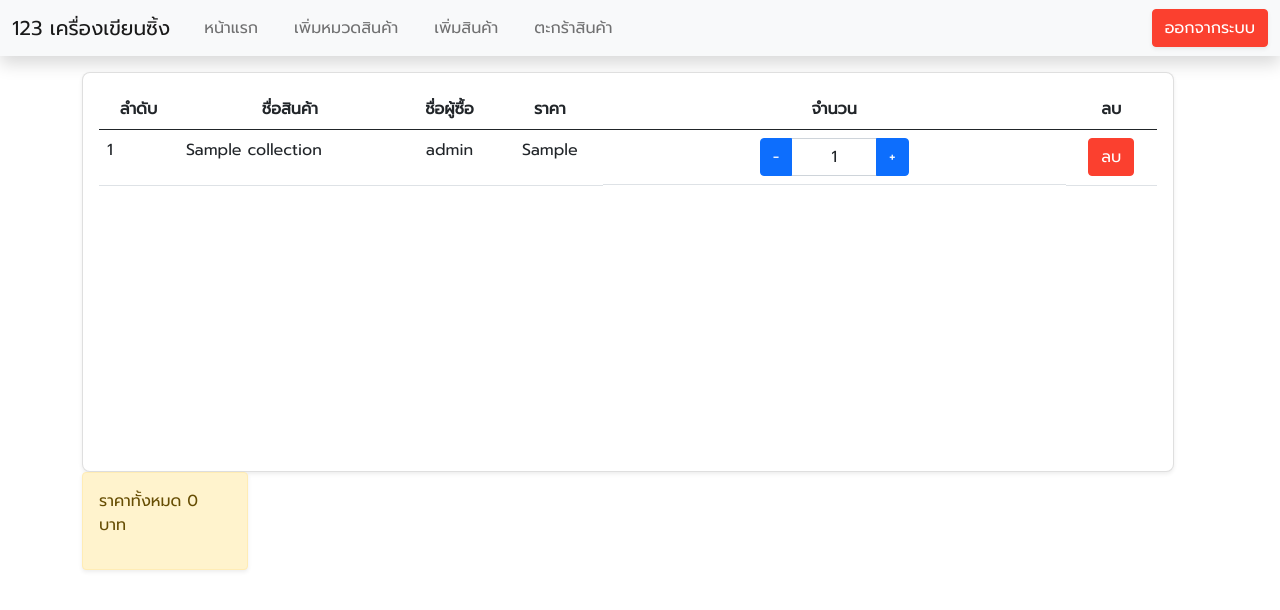
After one commit to tham9500/homework7, a PHP site: page /collection.php in a window 1280 px wide. The commit adds this page. Shown: the top 610 px of the page. Run offline with PHP 8.4, Linux system fonts and the light colour scheme; a user stored in the database is signed in; data comes from the database, SQL or seed files in the repository; tables that the repository leaves empty or names only in its code hold one stand-in row (values such as "Sample post"); some libraries are stand-ins or nearby versions.

Commit message:
[update]all

```diff
--- a/process/login.php
+++ b/process/login.php
@@ -3,12 +3,15 @@
     include "connect.php";
     $password = mysqli_real_escape_string($connect,$_POST["password"]);
     $username = mysqli_real_escape_string($connect,$_POST["username"]);
-    $sql="SELECT username,password FROM user_data WHERE username='$username'and password='$password'";
+    $sql="SELECT user_id,username,password,role FROM user_data WHERE username='$username'and password='$password'";
     $mysql_result=mysqli_query($connect,$sql);
+    $data_q = mysqli_fetch_array($mysql_result);
     if($mysql_result){
         echo "complete";
+        $_SESSION["user_id"]=$data_q["user_id"];
         $_SESSION["username"]=$username;
         $_SESSION["password"]=$password;
+        $_SESSION["role"]=$data_q["role"];
         header('location: ../../../../work7/views/home.php');
     }else{
         echo "fail";
--- a/process/uploadItem.php
+++ b/process/uploadItem.php
@@ -14,7 +14,7 @@ $cate_id = mysqli_real_escape_string($connect,$_POST["cate_id"]);
 $item_name = mysqli_real_escape_string($connect,$_POST["item_name"]);
 $item_detail = mysqli_real_escape_string($connect,$_POST["item_detail"]);
 $item_prince = mysqli_real_escape_string($connect,$_POST["item_prince"]);
-
+$item_count = mysqli_real_escape_string($connect,$_POST["item_count"]);
 if($op == "new"){
     echo 'new!';
     // exit(0);
@@ -43,8 +43,8 @@ if($op == "new"){
         $type = $type_string["cate_name"];
 
 
-        $sql_Additem = "INSERT INTO item_detail(item_id,cate_id,item_name,item_prince,item_detail,image_name,type)
-        VALUES('$new_id','$cate_id','$item_name','$item_prince','$item_detail','$fileImage','$type')";
+        $sql_Additem = "INSERT INTO item_detail(item_id,cate_id,item_name,item_prince,item_detail,image_name,type,item_count)
+        VALUES('$new_id','$cate_id','$item_name','$item_prince','$item_detail','$fileImage','$type','$item_count')";
         $query_Additemt = mysqli_query($connect,$sql_Additem);
 
         header('location: ../../../../work7/views/home.php');
--- a/views/cate.php
+++ b/views/cate.php
@@ -1,3 +1,6 @@
+<?php
+    session_start();
+?>
 <!DOCTYPE html>
 <html lang="en">
 <head>
--- /dev/null
+++ b/views/collection.php
@@ -0,0 +1,182 @@
+<?php
+    session_start();
+?>
+<!DOCTYPE html>
+<html lang="en">
+<head>
+    <meta charset="UTF-8">
+    <meta http-equiv="X-UA-Compatible" content="IE=edge">
+    <meta name="viewport" content="width=device-width, initial-scale=1.0">
+    <link href="https://cdn.jsdelivr.net/npm/bootstrap@5.0.2/dist/css/bootstrap.min.css" rel="stylesheet" integrity="sha384-EVSTQN3/azprG1Anm3QDgpJLIm9Nao0Yz1ztcQTwFspd3yD65VohhpuuCOmLASjC" crossorigin="anonymous">
+    <link rel="preconnect" href="https://fonts.googleapis.com">
+    <link rel="preconnect" href="https://fonts.gstatic.com" crossorigin>
+    <link href="https://fonts.googleapis.com/css2?family=Prompt&display=swap" rel="stylesheet">
+    <link rel="stylesheet" href="../assets/css/font.css">
+    <link rel="stylesheet" href="../assets/css/style.css">
+    <title>home</title>
+</head>
+<body >
+    <?php
+        include "header.php";
+        include "../process/connect.php";
+        $sql = "SELECT * FROM item_cate ORDER BY cate_id ASC ";
+        $sql_result = mysqli_query($connect,$sql);
+        $iduser = $_SESSION["user_id"];
+        $sql_sumprince = "SELECT SUM(item_prince) FROM item_collection WHERE user_id = $iduser";
+        $many = mysqli_query($connect,$sql_sumprince);
+        $how_many = mysqli_fetch_array($many);
+    ?>
+    <div class="container-xl my-3">
+        <div class="row">
+
+        <?php
+            if(isset($_GET["result"]) AND $_GET["result"] == "1"){
+                echo '
+                <div class="col-lg-12">
+                  <div class="alert alert-success shadow-sm" role="alert">
+                    ลบสินค้าออกจากตะกร้าเเล้ว
+                  </div>
+                </div>
+                ';
+              }elseif(isset($_GET["result"]) AND $_GET["result"] == "2"){
+                echo '
+                <div class="col-lg-12">
+                  <div class="alert alert-danger shadow-sm" role="alert">
+                    ลดจำนวนสินค้าเเล้ว
+                  </div>
+                </div>
+                ';
+              }elseif(isset($_GET["result"]) AND $_GET["result"] == "3"){
+                echo '
+                <div class="col-lg-12">
+                  <div class="alert alert-danger shadow-sm" role="alert">
+                    สินค้าเกินจำนวนที่กำหนด
+                  </div>
+                </div>
+                ';
+              }elseif(isset($_GET["result"]) AND $_GET["result"] == "4"){
+                echo '
+                <div class="col-lg-12">
+                  <div class="alert alert-danger shadow-sm" role="alert">
+                    เพิ่มสินค้าเเล้ว
+                  </div>
+                </div>
+                ';
+              }
+              elseif(isset($_GET["result"]) AND $_GET["result"] == "5"){
+                echo '
+                <div class="col-lg-12">
+                  <div class="alert alert-danger shadow-sm" role="alert">
+                    ลบรายการสินค้าออกเเล้ว
+                  </div>
+                </div>
+                ';
+              }
+        ?>
+            <div class="row ">
+            <div class="col-lg-12 ">
+                <div class="card shadow-sm " style="min-height: 400px; ">
+                    <div class="card-body">
+                        <table class="table" id="table_id">
+                            <thead>
+                                <tr>
+                                    <th class="text-center ">ลำดับ</th>
+                                    <th class="text-center ">ชื่อสินค้า</th>
+                                    <?php
+                                        if($_SESSION["role"]=="admin"){
+                                            echo '<th class="text-center ">ชื่อผู้ซื้อ</th>';
+                                        }
+                                    ?>
+                                    <th class="text-center ">ราคา</th>
+                                    <th class="text-center ">จำนวน</th>
+                                    <th class="text-center ">ลบ</th>
+                                </tr>
+                            </thead>
+                            <tbody>
+                            <?php
+                                include "../process/connect.php";
+
+                                if($_SESSION["role"]=="admin"){
+                                    $sql_data = "SELECT *FROM item_collection";
+                                    $sql_getData = mysqli_query($connect,$sql_data);
+                                    $number = 0;
+                                    while($data = mysqli_fetch_array($sql_getData)){
+                                        $number++;
+                                        echo "<tr>" . "<td>" .$number."</td> ";
+                                        $id = $data["user_id"];
+                                        $sql_user = "SELECT *FROM user_data WHERE user_id = $id";
+                                        $get_user = mysqli_query($connect,$sql_user);
+                                        $user_data = mysqli_fetch_array($get_user);
+                                        echo '<td>'.$data["item_name"]."</td>";
+                                        echo '<td class="text-center">'.$user_data["username"]."</td>";
+                                        echo '<td class="text-center">'.$data["item_prince"]."</td>";
+
+                                        echo '<td class="d-flex justify-content-center">';
+                                            echo '<div class="col-sm-4">';
+                                                echo '<div class="input-group">';
+                                                    echo '<a class="btn btn-primary" href="../process/manage_collect.php?result=down&id_collect='.$data["collection_id"].'">-</a>';
+                                                    echo '<input type="text" class="form-control text-center" value="'.$data["item_count"].'">';
+                                                    echo '<a class="btn btn-primary" href="../process/manage_collect.php?result=up&id_collect='.$data["collection_id"].'">+</a>';
+                                                echo '</div>';
+                                            echo '</div>';
+                                        echo "</td>";
+                                        echo '<td class="text-center">';
+                                            echo '<a class="btn btn-danger" href="../process/manage_collect.php?result=del&id_collect='.$data["collection_id"].'">ลบ</a>';
+                                        echo "</td>";
+                                        echo '</tr>';
+                                    }
+                                }elseif($_SESSION["role"]=="user"){
+                                  $user = $_SESSION["user_id"];
+                                  $sql_data = "SELECT *FROM item_collection WHERE user_id = $user";
+                                  $sql_getData = mysqli_query($connect,$sql_data);
+                                  $number = 0;
+                                  while($data = mysqli_fetch_array($sql_getData)){
+                                      $number++;
+                                      echo "<tr>" . "<td>" .$number."</td> ";
+                                      $id = $data["user_id"];
+                                      $sql_user = "SELECT *FROM user_data WHERE user_id = $id";
+                                      $get_user = mysqli_query($connect,$sql_user);
+                                      $user_data = mysqli_fetch_array($get_user);
+                                      echo '<td>'.$data["item_name"]."</td>";
+                                      echo '<td class="text-center">'.$data["item_prince"]."</td>";
+
+                                      echo '<td class="d-flex justify-content-center">';
+                                          echo '<div class="col-sm-4">';
+                                              echo '<div class="input-group">';
+                                                  echo '<a class="btn btn-primary" href="../process/manage_collect.php?result=down&id_collect='.$data["collection_id"].'">-</a>';
+                                                  echo '<input type="text" class="form-control text-center" value="'.$data["item_count"].'">';
+                                                  echo '<a class="btn btn-primary" href="../process/manage_collect.php?result=up&id_collect='.$data["collection_id"].'">+</a>';
+                                              echo '</div>';
+                                          echo '</div>';
+                                      echo "</td>";
+                                      echo '<td class="text-center">';
+                                          echo '<a class="btn btn-danger" href="../process/manage_collect.php?result=del&id_collect='.$data["collection_id"].'">ลบ</a>';
+                                      echo "</td>";
+                                      echo '</tr>';
+                                  }
+                              }
+
+                            ?>
+                            </tbody>
+                        </table>
+
+                    </div>
+
+                </div>
+            </div>
+
+        </div>
+        <div class="col-sm-2">
+                  <div class="alert alert-warning shadow-sm" role="alert">
+                    <p>ราคาทั้งหมด <?php echo $how_many["SUM(item_prince)"];?> บาท</p>
+                  </div>
+                </div>
+
+
+    </div>
+    <script src="https://code.jquery.com/jquery-3.1.1.min.js"></script>
+    <script src="https://cdnjs.cloudflare.com/ajax/libs/tether/1.4.0/js/tether.min.js"></script>
+    <script src="https://pingendo.com/assets/bootstrap/bootstrap-4.0.0-alpha.6.min.js"></script>
+</body>
+</html>
+<script src="https://cdn.jsdelivr.net/npm/bootstrap@5.0.2/dist/js/bootstrap.bundle.min.js" integrity="sha384-MrcW6ZMFYlzcLA8Nl+NtUVF0sA7MsXsP1UyJoMp4YLEuNSfAP+JcXn/tWtIaxVXM" crossorigin="anonymous"></script>
--- a/views/detail_item.php
+++ b/views/detail_item.php
@@ -1,3 +1,6 @@
+<?php
+    session_start();
+?>
 <!DOCTYPE html>
 <html lang="en">
 <head>
--- a/views/editCate.php
+++ b/views/editCate.php
@@ -1,3 +1,6 @@
+<?php
+    session_start();
+?>
 <!DOCTYPE html>
 <html lang="en">
 <head>
--- a/views/header.php
+++ b/views/header.php
@@ -11,16 +11,25 @@
             <li class="nav-item">
                 <a class="nav-link" href="../views/home.php">หน้าแรก</a>
                 </li>
+                <?php if($_SESSION["role"]=="admin"){ ?>
+                    <li class="nav-item">
+                    <a class="nav-link" href="../views/cate.php">เพิ่มหมวดสินค้า</a>
+                    </li>
+                    <li class="nav-item">
+                    <a class="nav-link" href="../views/add_item.php">เพิ่มสินค้า</a>
+                    </li>
+                <?php } ?>
                 <li class="nav-item">
-                <a class="nav-link" href="../views/cate.php">เพิ่มหมวดสินค้า</a>
-                </li>
-                <li class="nav-item">
-                <a class="nav-link" href="../views/add_item.php">เพิ่มสินค้า</a>
+                <a class="nav-link" href="../views/collection.php">ตะกร้าสินค้า</a>
                 </li>
 
 
             </ul>
-                <a class="btn btn-danger shadow-sm" href="../../work7/process/logout.php" type="submit">ออกจากระบบ</a>
+
+                <div>
+                    <a class="btn btn-danger shadow-sm" href="../../work7/process/logout.php" type="submit">ออกจากระบบ</a>
+                </div>
+
             </div>
         </div>
     </nav>
```
Also changed, not shown: process/buy_item.php (added, +57 -0 lines), process/manage_collect.php (added, +75 -0 lines), process/updateItem.php (+10 -4 lines), views/add_item.php (+7 -0 lines), views/edit_item.php (+11 -0 lines), views/home.php (+35 -2 lines), images/1643470637.jpg, images/1644962447.jpg (added), 2 other files.
